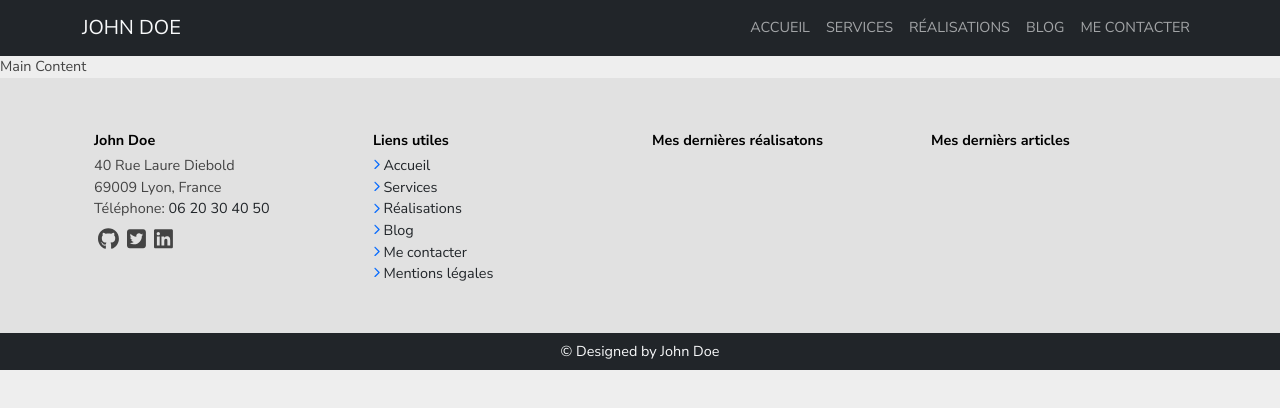
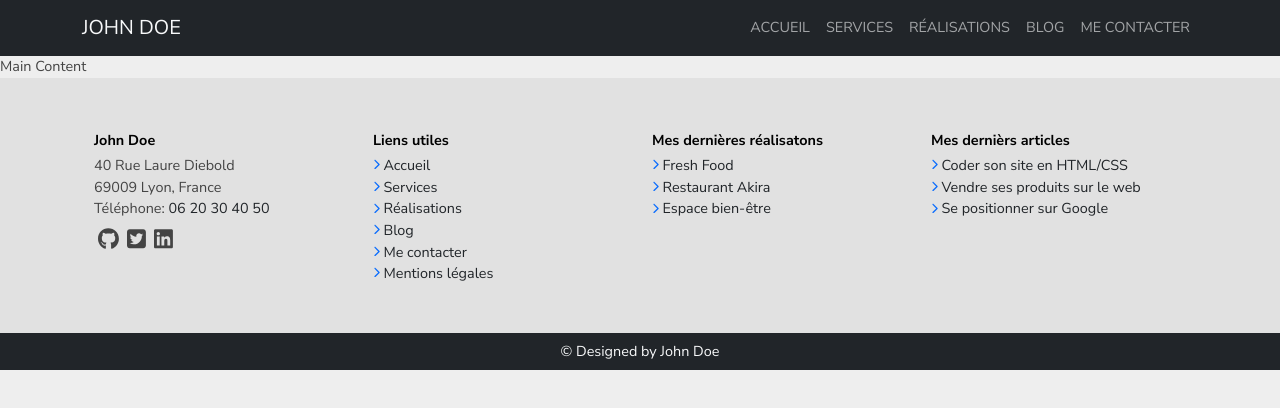
Before and after one commit to AlexD004/CV-React, a React (Create React App) app: page /mentions-legales in a window 1280 px wide. Shown: the top 408 px of the page. Built offline with nearby package versions, Linux system fonts and the light colour scheme; the HTML template or start-up script is replaced by a standard one.

Commit message:
Add 3 last works and 3 last articles in footer

```diff
--- a/src/App.js
+++ b/src/App.js
@@ -134,7 +134,7 @@ function App() {
             <Route path="/mentions-legales" element={ <MentionsLegales/> }></Route>
           </Routes>
       </div>
-      <Footer />
+      <Footer dataPortfolio={ realisationsCards } dataBlog={ blogCards } />
     </div>
   );
 }
--- a/src/assets/components/Footer.jsx
+++ b/src/assets/components/Footer.jsx
@@ -4,10 +4,10 @@ import { faSquareTwitter }  from '@fortawesome/free-brands-svg-icons'
 import { faLinkedin }  from '@fortawesome/free-brands-svg-icons'
 import { faChevronRight }  from '@fortawesome/free-solid-svg-icons'
 import Nav from 'react-bootstrap/Nav';
-import {NavLink} from 'react-router-dom';
+import { NavLink, Link } from 'react-router-dom';
 
 
-function Footer() {
+function Footer({ dataPortfolio, dataBlog }) {
     return (
       <div className="Footer fluid d-flex flex-column justify-content-center align-items-center bg-darker">
         <div className="row container g-4 my-5">
@@ -35,9 +35,27 @@ function Footer() {
             </div>
             <div className="col-sm-12 col-md-6 col-lg-3 m-0">
                 <p className='mt-1 mb-1'><strong>Mes dernières réalisatons</strong></p>
+                <Nav className='text-left d-inline m-0 p-0'>
+                {dataPortfolio.map(
+                    (dataPortfolio) => {
+                        return (
+                          <Link className="nav-link text-dark m-0 p-0" to={dataPortfolio.buttonLink}> <FontAwesomeIcon icon={faChevronRight} className='text-primary' size="xs"/> {dataPortfolio.title} </Link>
+                        )
+                    }
+                )}
+                </Nav>
             </div>
             <div className="col-sm-12 col-md-6 col-lg-3 m-0">
                 <p className='mt-1 mb-1'><strong>Mes dernièrs articles</strong></p>
+                <Nav className='text-left d-inline m-0 p-0'>
+                {dataBlog.slice(0, 3).map(
+                    (dataBlog) => {
+                        return (
+                          <Link className="nav-link text-dark m-0 p-0" to={dataBlog.buttonLink}> <FontAwesomeIcon icon={faChevronRight} className='text-primary' size="xs"/> {dataBlog.title} </Link>
+                        )
+                    }
+                )}
+                </Nav>
             </div>
         </div>
         <div className='container-fluid bg-dark text-light text-center py-2'>
```
